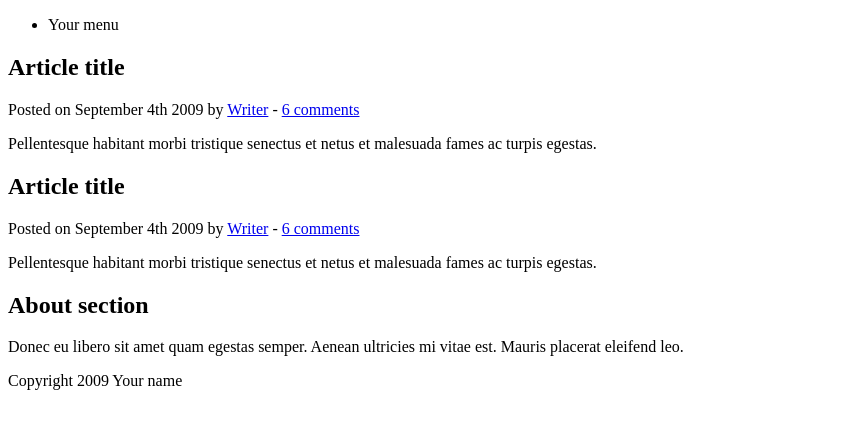
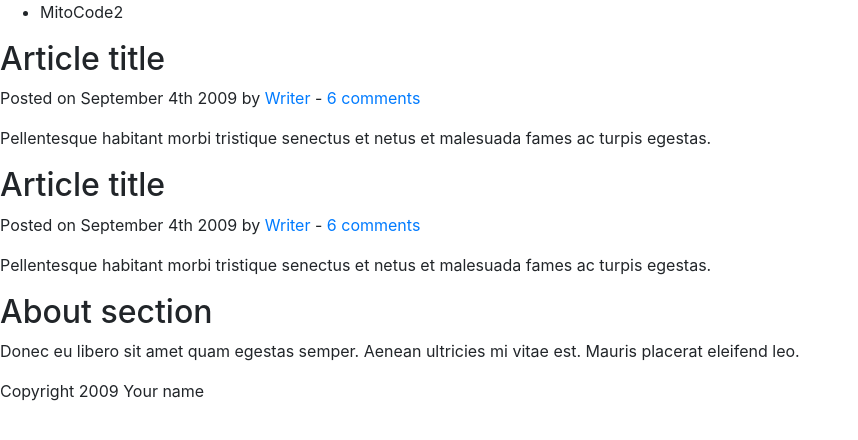
Before and after one commit to georincon/demo-repo2, a plain HTML site: page structure.html in a window 1280 px wide. Shown: the whole page, without its empty margins (0-858 px from the left). Drawn offline with nearby package versions, Linux system fonts and the light colour scheme.

Commit message:
Cambio de Titulo

```diff
--- a/structure.html
+++ b/structure.html
@@ -4,7 +4,8 @@
 
 <head>
 	<meta http-equiv="Content-Type" content="text/html; charset=UTF-8" />
-	<title>Your Website</title>
+    <title>MitoCode</title>
+    <link rel="stylesheet" href="https://stackpath.bootstrapcdn.com/bootstrap/4.4.1/css/bootstrap.min.css" integrity="sha384-Vkoo8x4CGsO3+Hhxv8T/Q5PaXtkKtu6ug5TOeNV6gBiFeWPGFN9MuhOf23Q9Ifjh" crossorigin="anonymous">
 </head>
 
 <body>
@@ -12,7 +13,7 @@
 	<header>
 		<nav>
 			<ul>
-				<li>Your menu</li>
+				<li>MitoCode2</li>
 			</ul>
 		</nav>
 	</header>
```
